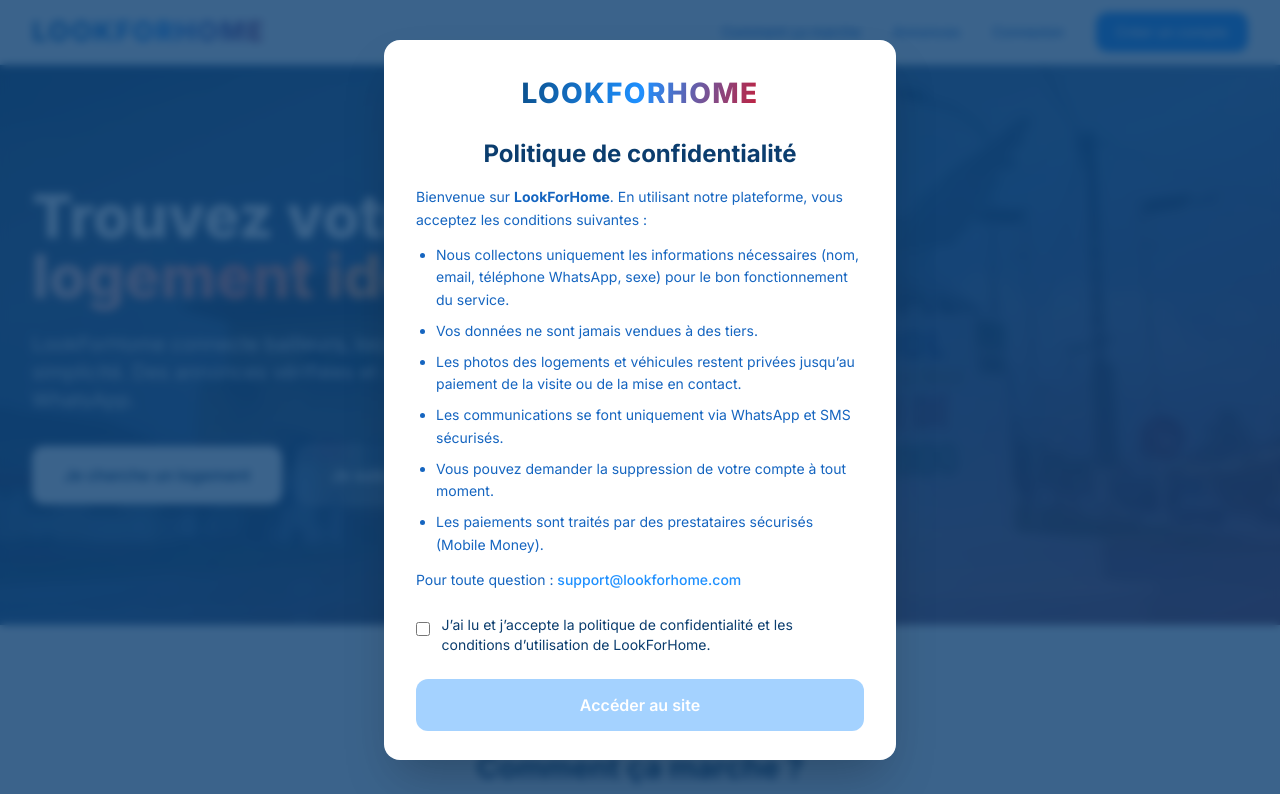
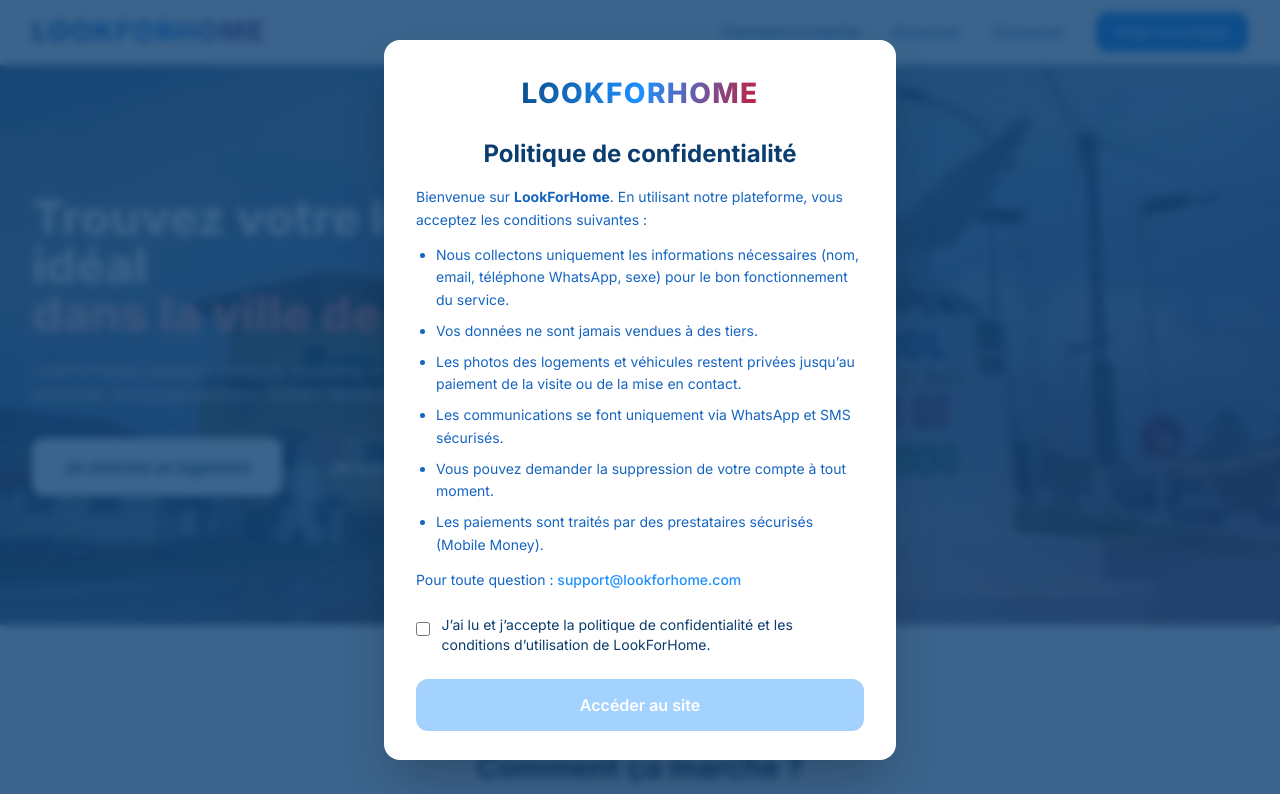
Before and after one commit to bibame1234/lookforhome, a plain HTML site: page index.html in a window 1280 px wide. Shown: the top 794 px of the page. Drawn offline with nearby package versions, Linux system fonts and the light colour scheme; no server answers.

Commit message:
Hero Sangmelima, moins de flou

```diff
--- a/index.html
+++ b/index.html
@@ -92,19 +92,18 @@
       src="assets/hero-bg.jpg"
       alt=""
       class="absolute inset-0 w-full h-full object-cover scale-105"
-      style="filter: blur(3px) brightness(0.5);"
+      style="filter: blur(1.5px) brightness(0.72);"
       onerror="this.style.display='none'; this.parentElement.style.background='linear-gradient(135deg,#0B3D6E,#1565C0,#C41E3A)';"
     >
-    <div class="absolute inset-0 bg-gradient-to-br from-primary/75 via-secondary/50 to-xmas/40"></div>
+    <div class="absolute inset-0 bg-gradient-to-br from-primary/45 via-secondary/30 to-xmas/25"></div>
     <div class="relative z-10 max-w-7xl mx-auto px-4 sm:px-6 lg:px-8 py-20 md:py-28 w-full">
       <div class="max-w-2xl">
-        <h1 class="text-4xl md:text-5xl lg:text-6xl font-extrabold leading-tight mb-6">
-          <span class="hero-title-line block">Trouvez votre</span>
-          <span class="hero-title-line block"><span class="hero-highlight">logement idéal</span></span>
+        <h1 class="text-3xl md:text-4xl lg:text-5xl font-extrabold leading-tight mb-5">
+          <span class="hero-title-line block">Trouvez votre logement idéal</span>
+          <span class="hero-title-line block"><span class="hero-highlight">dans la ville de Sangmélima</span></span>
         </h1>
-        <p class="hero-subtitle text-lg md:text-xl text-white/90 mb-8 leading-relaxed">
-          LookForHome connecte bailleurs, locataires et chauffeurs en toute simplicité.
-          Des annonces vérifiées et un contact sécurisé via WhatsApp.
+        <p class="hero-subtitle text-sm md:text-base text-white/85 mb-8 leading-relaxed max-w-lg">
+          LookForHome connecte bailleurs, locataires et chauffeurs en toute simplicité. Annonces vérifiées, contact WhatsApp sécurisé.
         </p>
         <div class="hero-cta flex flex-col sm:flex-row gap-4">
           <a href="register.html?role=tenant" class="inline-flex items-center justify-center gap-2 bg-white text-primary font-semibold px-8 py-4 rounded-xl hover:bg-light transition shadow-lg">
```
